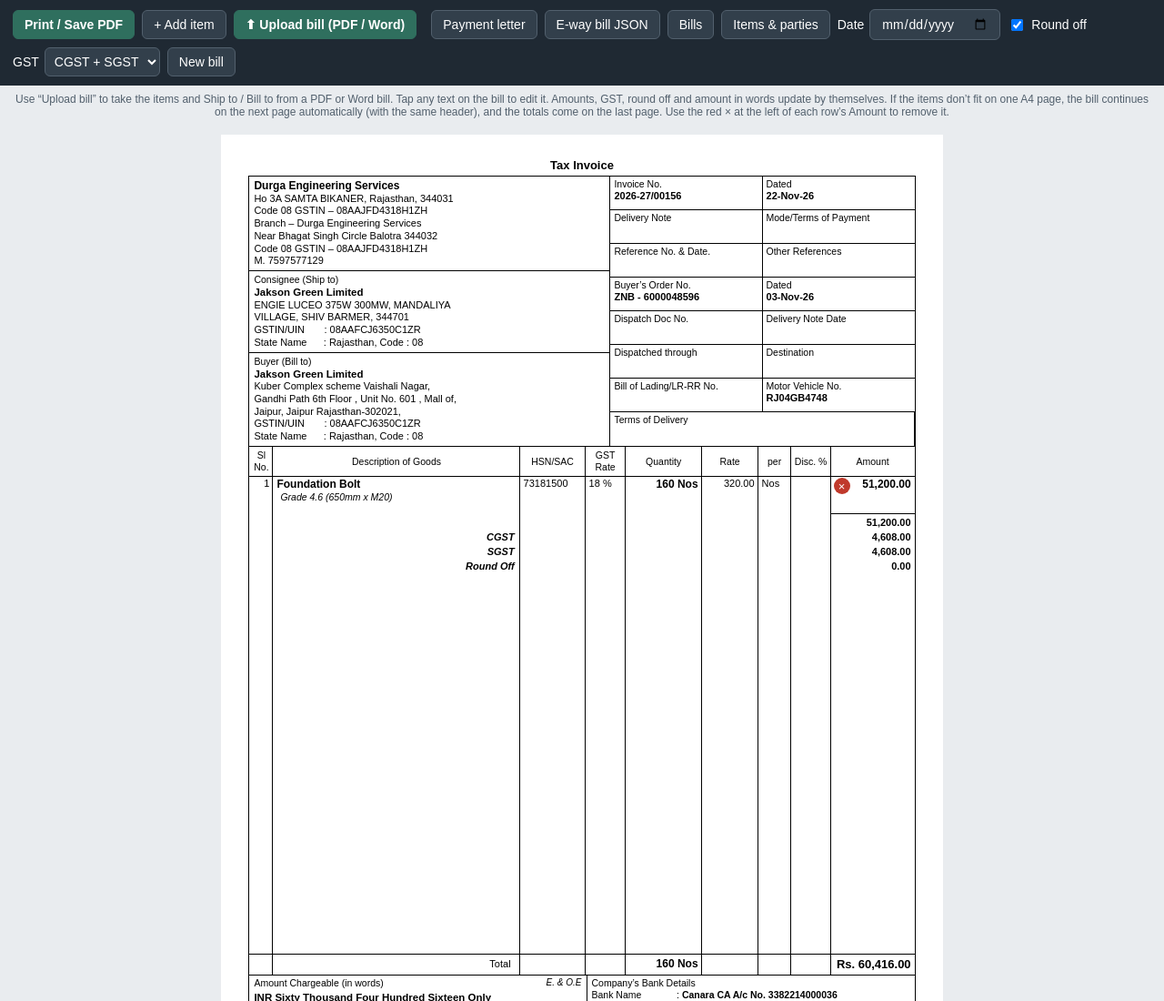
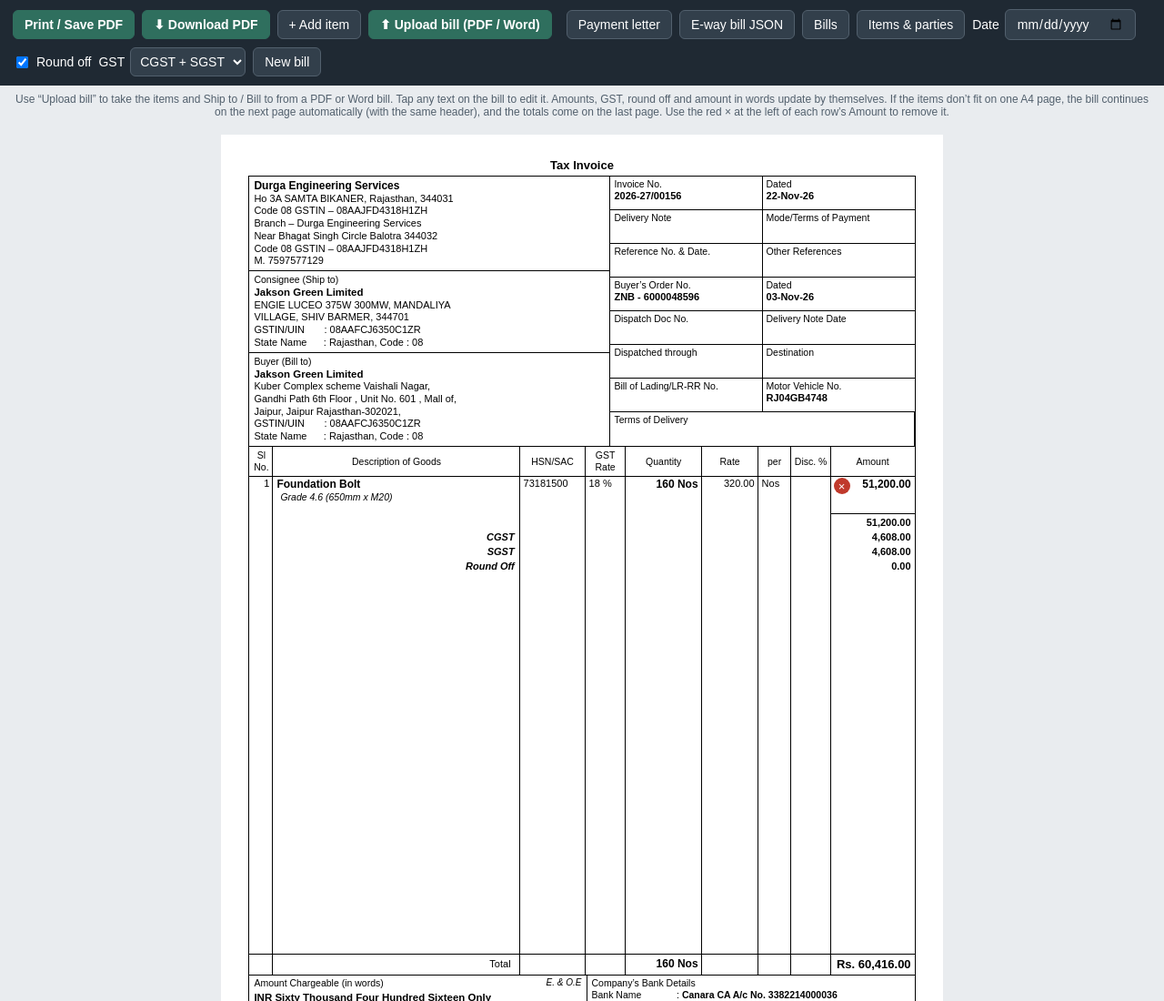
Before and after one commit to ibharatbishnoi/Durga, a plain HTML site: page index.html in a window 1280 px wide. Shown: the top 1100 px of the page at 91% size. Drawn offline with Linux system fonts and the light colour scheme.

Commit message:
Add files via upload

```diff
--- a/index.html
+++ b/index.html
@@ -110,6 +110,7 @@ body.lt .lwrap{display:block}
 <body>
 <div class="bar">
   <button class="pri" onclick="window.print()">Print / Save PDF</button>
+  <button class="pri" id="pdfBtn" onclick="downloadPDF()">⬇ Download PDF</button>
   <button onclick="addItem()">+ Add item</button>
   <button class="pri" onclick="$('up').click()">⬆ Upload bill (PDF / Word)</button><input id="up" type="file" accept=".pdf,.docx" hidden onchange="importFile(this)">
   <span id="imp" style="font-size:13px;display:flex;gap:8px;align-items:center;flex-wrap:wrap"></span>
@@ -778,6 +779,62 @@ rp=function(){
   b.dataset.a='tab';b.dataset.id='ewb';b.textContent='E-way bill';bar.insertBefore(b,bar.querySelector('span'));
 };
 
+
+/* ---------- Direct PDF download: render the actual visible invoice pages ---------- */
+async function downloadPDF(){
+  const btn=$('pdfBtn'),label=btn.textContent,isLetter=document.body.classList.contains('lt');
+  const changed=[];
+  try{
+    btn.disabled=true;btn.textContent='Preparing PDF…';
+    await loadJS('https://cdnjs.cloudflare.com/ajax/libs/html2canvas/1.4.1/html2canvas.min.js');
+    await loadJS('https://cdnjs.cloudflare.com/ajax/libs/jspdf/2.5.1/jspdf.umd.min.js');
+    if(!window.html2canvas||!window.jspdf||!window.jspdf.jsPDF)throw new Error('PDF tools did not load. Check your internet connection.');
+    if(!isLetter)paginate();
+    await new Promise(resolve=>requestAnimationFrame(()=>requestAnimationFrame(resolve)));
+    if(document.fonts&&document.fonts.ready)await document.fonts.ready;
+    const targets=isLetter?[$('lp')]:[...document.querySelectorAll('.wrap .paper')];
+    const usable=targets.filter(el=>el&&el.getBoundingClientRect().width>0&&el.getBoundingClientRect().height>0);
+    if(!usable.length)throw new Error('No visible bill page was found. Switch back to the bill and try again.');
+    const PDF=window.jspdf.jsPDF;
+    const pdf=new PDF({orientation:'portrait',unit:'mm',format:'a4',compress:true});
+    for(let i=0;i<usable.length;i++){
+      const el=usable[i];
+      changed.push({el,zoom:el.style.zoom,transform:el.style.transform,margin:el.style.margin});
+      el.style.setProperty('zoom','1','important');
+      el.style.setProperty('transform','none','important');
+      el.style.setProperty('margin','0','important');
+      const canvas=await window.html2canvas(el,{
+        scale:2,backgroundColor:'#ffffff',useCORS:true,allowTaint:false,
+        logging:false,windowWidth:1200,windowHeight:1600,
+        width:Math.ceil(el.getBoundingClientRect().width),
+        height:Math.ceil(el.getBoundingClientRect().height),
+        scrollX:0,scrollY:0
+      });
+      if(canvas.width<100||canvas.height<100)throw new Error('The bill page could not be captured.');
+      // Guard against a white/empty canvas instead of silently saving a blank PDF.
+      const ctx=canvas.getContext('2d',{willReadFrequently:true});
+      const pixels=ctx.getImageData(0,0,canvas.width,canvas.height).data;
+      let ink=0;
+      for(let j=0;j<pixels.length;j+=1600){
+        if(pixels[j]<245||pixels[j+1]<245||pixels[j+2]<245){ink++;if(ink>8)break;}
+      }
+      if(ink<3)throw new Error('The PDF preview came out blank. Please try again after the bill is fully visible.');
+      if(i>0)pdf.addPage('a4','portrait');
+      pdf.addImage(canvas.toDataURL('image/jpeg',0.96),'JPEG',0,0,210,297,undefined,'FAST');
+    }
+    const invoice=(F.invno||'Durga-Bill').replace(/[^\w-]+/g,'_');
+    pdf.save((isLetter?'Payment-Letter_':'Invoice_')+invoice+'.pdf');
+  }catch(err){
+    console.error('PDF download failed:',err);
+    alert(err&&err.message?err.message:'Could not create the PDF. Please try again.');
+  }finally{
+    changed.forEach(x=>{
+      x.el.style.zoom=x.zoom;x.el.style.transform=x.transform;x.el.style.margin=x.margin;
+    });
+    btn.disabled=false;btn.textContent=label;
+  }
+}
+
 window.addEventListener('beforeprint',()=>{if(!document.body.classList.contains('lt'))paginate();});
 
 load();paginate();
```
